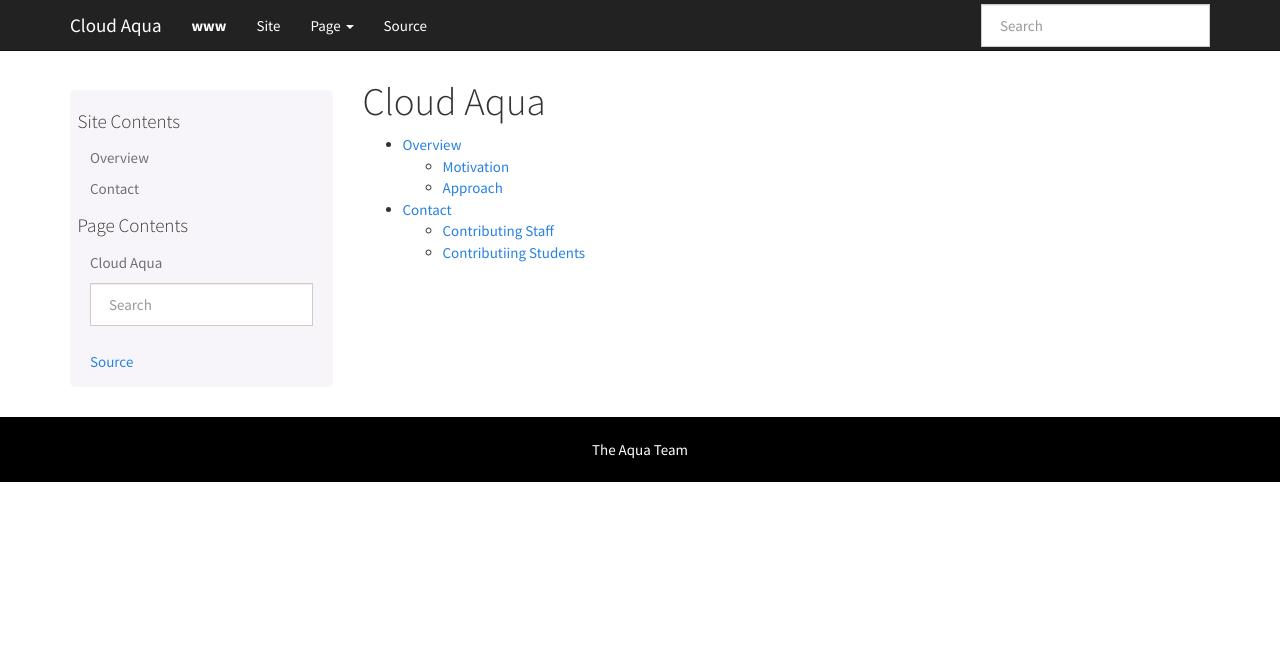
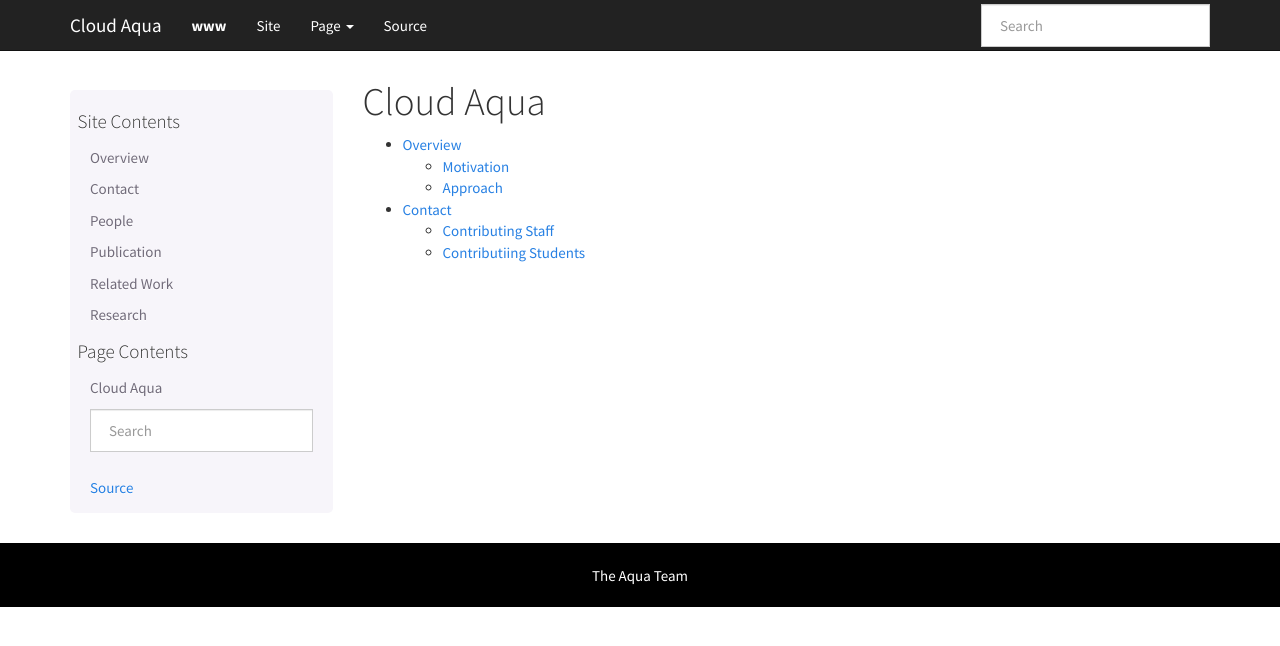
Before and after one commit to cloud-aqua/www, a Sphinx documentation site: the page built from docs/source/index.rst, in a window 1280 px wide. Shown: the top 646 px of the page. Built offline with Sphinx 7.4.7, drawn with Linux system fonts in a browser that asks for light colours; nearby versions of some CDN libraries.

Commit message:
Added images and modified menu.html
Added images and modified menu.html

```diff
--- a/docs/source/_templates/menu.html
+++ b/docs/source/_templates/menu.html
@@ -6,6 +6,10 @@
 <ul>
   <li> <a href="{{ pathto('overview') }}" > Overview </a> </li>
   <li> <a href="{{ pathto('contact') }}" > Contact </a> </li>
+  <li> <a href="{{ pathto('people') }}" > People </a> </li>
+  <li> <a href="{{ pathto('publication') }}" > Publication </a> </li>
+  <li> <a href="{{ pathto('related_work') }}" > Related Work </a> </li>
+  <li> <a href="{{ pathto('research') }}" > Research </a> </li>
 </ul>
 
 
```
Also changed, not shown: docs/source/images/Thrust.jpg (added).
